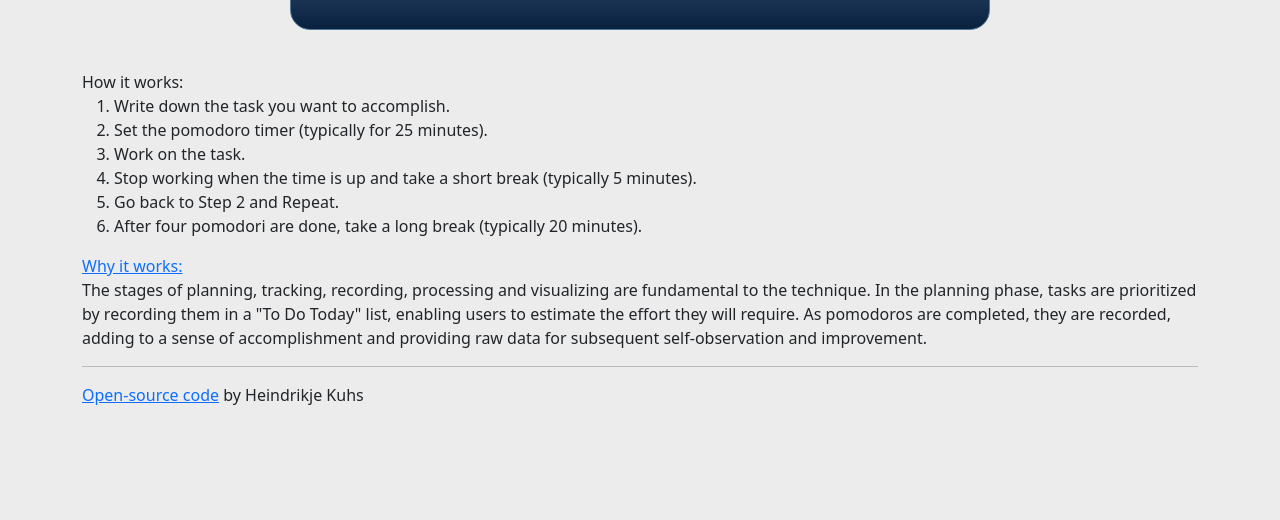
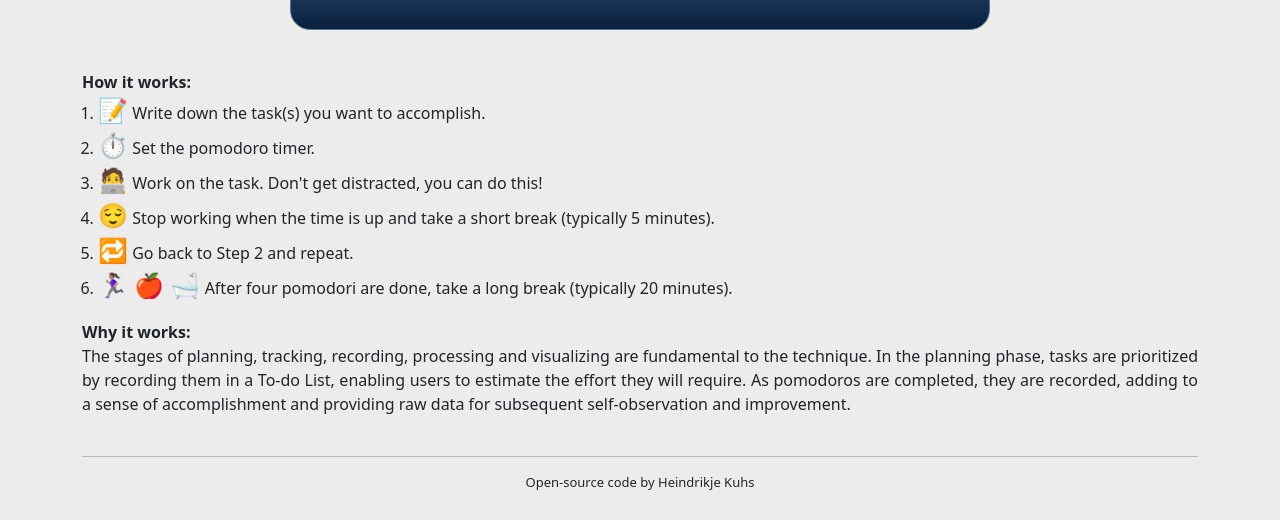
Before and after one commit to heindrikje/pomodoro-react, a React (Create React App) app: page / in a window 1280 px wide. Shown: the part 289-809 px from the top of the page. Built offline with nearby package versions, Linux system fonts and the light colour scheme.

Commit message:
Styled explanation and resume button

```diff
--- a/src/App.css
+++ b/src/App.css
@@ -10,3 +10,18 @@
 .App h1 {
   font-size: 60px;
 }
+
+.App footer {
+  font-size: 13px;
+  margin: 10px 0;
+  text-align: center;
+}
+
+.App footer .github-link {
+  text-decoration: none;
+  color: rgb(33, 37, 41);
+}
+.App footer .github-link:hover {
+  text-decoration: underline;
+  color: #0c58ca;
+}
--- a/src/CompoundTimer.js
+++ b/src/CompoundTimer.js
@@ -20,32 +20,16 @@ export default function CompoundTimer(props) {
               />
             </div>
             <div className="row">
-              <button
-                className="col start-button"
-                id="start-button"
-                onClick={start}
-              >
+              <button className="col start-button" onClick={start}>
                 Start
               </button>
-              <button
-                className="col pause-button"
-                id="pause-button"
-                onClick={pause}
-              >
+              <button className="col pause-button" onClick={pause}>
                 Pause
               </button>
-              <button
-                className="col resume-button"
-                id="resume-button"
-                onClick={resume}
-              >
+              <button className="col resume-button" onClick={resume}>
                 Resume
               </button>
-              <button
-                className="col reset-button"
-                id="reset-button"
-                onClick={reset}
-              >
+              <button className="col reset-button" onClick={reset}>
                 Reset
               </button>
             </div>
--- /dev/null
+++ b/src/Explanation.css
@@ -0,0 +1,26 @@
+.Explanation ol {
+  padding-left: 16px;
+}
+
+.Explanation li {
+  line-height: 32px;
+}
+
+.Explanation .emoji {
+  font-size: 24px;
+}
+
+.Explanation .caption-why {
+  text-decoration: none;
+  font-weight: bold;
+  color: rgb(33, 37, 41);
+}
+
+.Explanation .caption-why:hover {
+  color: #0c58ca;
+}
+
+.Explanation .explanation-paragraph {
+  margin-bottom: 40px;
+  text-align: justify;
+}
--- a/src/Explanation.js
+++ b/src/Explanation.js
@@ -1,21 +1,32 @@
 import React from "react";
+import "./Explanation.css";
 
 export default function Explanation() {
   return (
     <div className="Explanation">
-      <div className="caption-how">How it works:</div>
+      <strong className="caption-how">How it works:</strong>
       <ol>
-        <li>Write down the task you want to accomplish.</li>
-        <li>Set the pomodoro timer (typically for 25 minutes).</li>
-        <li>Work on the task.</li>
         <li>
-          Stop working when the time is up and take a short break (typically 5
-          minutes).
+          <span className="emoji">📝</span> Write down the task(s) you want to
+          accomplish.
         </li>
-        <li>Go back to Step 2 and Repeat.</li>
         <li>
-          After four pomodori are done, take a long break (typically 20
-          minutes).
+          <span className="emoji">⏱</span> Set the pomodoro timer.
+        </li>
+        <li>
+          <span className="emoji">🧑‍💻</span> Work on the task. Don't get
+          distracted, you can do this!
+        </li>
+        <li>
+          <span className="emoji">😌</span> Stop working when the time is up and
+          take a short break (typically 5 minutes).
+        </li>
+        <li>
+          <span className="emoji">🔁</span> Go back to Step 2 and repeat.
+        </li>
+        <li>
+          <span className="emoji">🏃🏽‍♀️ 🍎 🛁</span> After four pomodori are done,
+          take a long break (typically 20 minutes).
         </li>
       </ol>
       <a
@@ -26,10 +37,10 @@ export default function Explanation() {
       >
         Why it works:
       </a>
-      <p>
+      <p className="explanation-paragraph">
         The stages of planning, tracking, recording, processing and visualizing
         are fundamental to the technique. In the planning phase, tasks are
-        prioritized by recording them in a "To Do Today" list, enabling users to
+        prioritized by recording them in a To-do List, enabling users to
         estimate the effort they will require. As pomodoros are completed, they
         are recorded, adding to a sense of accomplishment and providing raw data
         for subsequent self-observation and improvement.
--- a/src/Timer.css
+++ b/src/Timer.css
@@ -18,7 +18,7 @@ button {
 }
 
 .upper-row-button:hover {
-  opacity: 0.8;
+  opacity: 0.7;
 }
 
 .start-button:hover {
@@ -30,8 +30,12 @@ button {
   border: 1px solid #09203f;
 }
 
+.resume-button:hover {
+  background: #6fb9e4;
+}
+
 .reset-button:hover {
-  opacity: 0.8;
+  opacity: 0.7;
 }
 
 .countdown {
```
